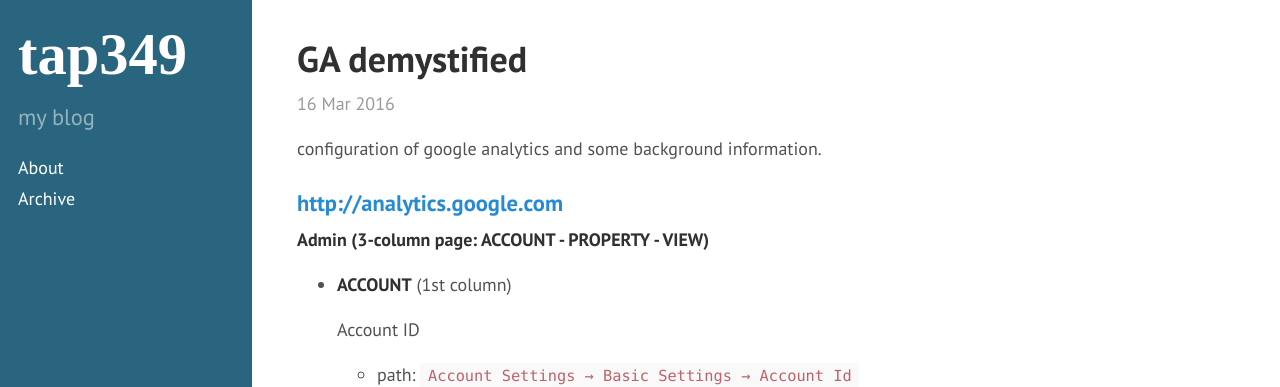
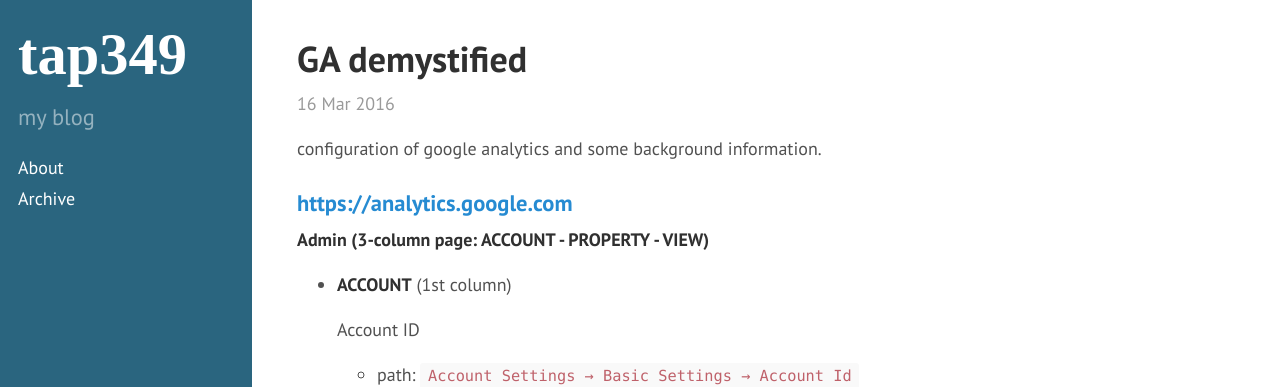
Before and after one commit to tap349/tap349.github.io, a Jekyll site: the page built from _posts/2016-03-16-GA-demystified.md, in a window 1280 px wide and 900 px high. Shown: the top 387 px of the window. Built offline with Jekyll 4.4.1, drawn with Linux system fonts in a browser that asks for light colours; some of the changed lines change nothing that is shown.

Commit message:
update 2016-05-11_09:54:11

```diff
--- a/_posts/2016-03-16-GA-demystified.md
+++ b/_posts/2016-03-16-GA-demystified.md
@@ -10,7 +10,7 @@
 
 <!-- more -->
 
-### <http://analytics.google.com>
+### <https://analytics.google.com>
 
 **Admin (3-column page: ACCOUNT - PROPERTY - VIEW)**
 
```
